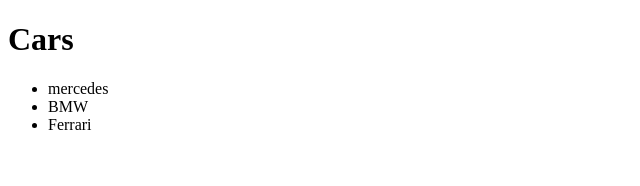
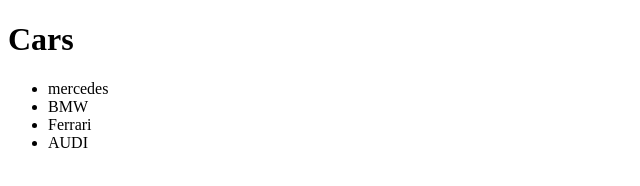
Before and after one commit to badebaskol/TEAM125, a plain HTML site: page index.html in a window 1280 px wide. Shown: the full height of the page, 0-640 px from the left. Drawn offline with Linux system fonts and the light colour scheme.

Commit message:
Update index.html

```diff
--- a/index.html
+++ b/index.html
@@ -11,7 +11,7 @@
         <li>mercedes</li>
         <li>BMW</li>
         <li>Ferrari</li>
-
+   <li>AUDI</li>
 
 
     </ul>
```
